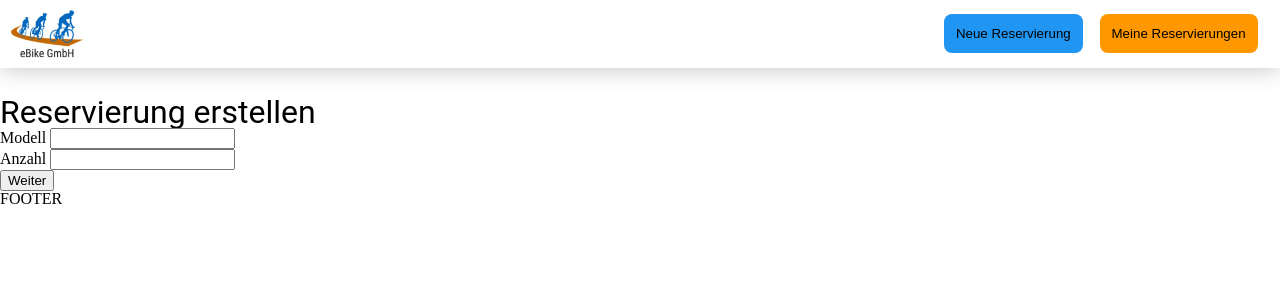
After one commit to mchlzj/TouristBikeGmbH, a PHP site: page /reservierung-erstellen.php in a window 1280 px wide. The commit adds this page. Shown: the top 300 px of the page. Run offline with PHP 8.4, Linux system fonts and the light colour scheme.

```diff
--- a/config/init.php
+++ b/config/init.php
@@ -10,5 +10,5 @@ require_once 'helpers/systemHelper.php';
 
 //Autoloader
 spl_autoload_register(function ($class_name) {
-    require_once 'lib/'.$class_name. '.php';
+    require_once 'lib/'.$class_name.'.php';
 });
--- a/css/styles.css
+++ b/css/styles.css
@@ -2,24 +2,24 @@
 Variables
  */
 :root {
-    --primaryLight: #6EC5FF;
-    --primaryDefault: #2195F2;
-    --primaryDark: #0068BF;
+  --primaryLight: #6ec5ff;
+  --primaryDefault: #2195f2;
+  --primaryDark: #0068bf;
 
-    --secondaryLight: #FFC947;
-    --secondaryDefault: #FF9800;
-    --secondaryDark: #C66900;
+  --secondaryLight: #ffc947;
+  --secondaryDefault: #ff9800;
+  --secondaryDark: #c66900;
 
-    --warningDefault: #F44330;
-    --warningDark: #B90005;
+  --warningDefault: #f44330;
+  --warningDark: #b90005;
 
-    --successDefault: #4CAF50;
-    --successDark: #087F23;
+  --successDefault: #4caf50;
+  --successDark: #087f23;
 
-    --textLight: #EEEEEE;
+  --textLight: #eeeeee;
   --textDark: #212121;
-    --textWarning: #F44330;
-    --textSuccess: #4CAF50;
+  --textWarning: #f44330;
+  --textSuccess: #4caf50;
 }
 
 /*
@@ -29,21 +29,29 @@ Fonts
   font-family: "Yanone Kaffeesatz";
   src: url("../fonts/Roboto-Regular.ttf");
 }
-h1, h2, p, a {
-    font-family: 'Roboto', sans-serif;
+h1,
+h2,
+p,
+a,
+thead,
+th,
+tr,
+th,
+td {
+  font-family: "Roboto", sans-serif;
 }
 h1 {
-    font-size:3rem;
+  font-size: 3rem;
 }
 h2 {
-    font-size:2rem;
+  font-size: 2rem;
 }
 p {
-    font-size:1rem;
+  font-size: 1rem;
 }
 a {
   text-decoration: none;
-    font-size:1rem;
+  font-size: 1rem;
   color: var(--textDark);
 }
 /*
@@ -94,7 +107,8 @@ buttons
   margin: 0.4rem;
   padding: 0.75rem;
   border-radius: 0.5rem;
-    cursor:pointer;
+  cursor: pointer;
+  border: none;
 }
 .btn-primary {
   background-color: var(--primaryDefault);
--- a/index.php
+++ b/index.php
@@ -1,11 +1,11 @@
 <?php include_once 'config/init.php'; ?>
 
 <?php
-$reservierung = new Reservierung;
+$reservierungService = new ReservierungService;
 
-$template = new Template('templates/frontpage.php');
+$template = new Template('templates/indexView.php');
 
 $template->title = 'Latest Jobs';
-$template->reservierungen = $reservierung->getAllReservierung();
+$template->reservierungen = $reservierungService->getAllReservierungen();
 
 echo $template;
--- /dev/null
+++ b/lib/ReservierungDao.php
@@ -0,0 +1,74 @@
+<?php
+    class ReservierungDao{
+        private $db;
+
+        public function __construct(){
+            $this->db = new Database;
+        }
+
+        // Get all Reservierungen
+        public function getAllReservierungen(){
+            // $this->db->query("SELECT reservierung.*, fahrrad.seriennummer, fahrradtyp.bezeichnung
+            //                     FROM reservierung
+            //                     INNER JOIN fahrrad
+            //                     ON reservierung.fahrradId = fahrrad.id
+            //                     INNER JOIN fahrradtyp
+            //                     ON fahrrad.fahrradtypId = fahrradtyp.id");
+                $this->db->query("SELECT reservierung.*, reservierungstatus.bezeichnung
+                                    FROM reservierung
+                                    INNER JOIN reservierungstatus
+                                    ON reservierung.statusId = reservierungstatus.id");
+
+            $results = $this->db->resultSet();
+
+            // $formattedResults;
+
+            // foreach($result as $results) {
+            //     $id = $result->id;
+            //     $anzahl = $result->anzahl;
+            //     $erstelldatum = date('d.m.Y', strtotime($reservierung ->erstelldatum));
+
+            //     array_push()
+
+            // }
+
+            return $results;
+        }
+
+        public function getReservierungById($reservierungId){
+            // $this->db->query("SELECT reservierung.*, fahrrad.seriennummer, fahrradtyp.bezeichnung
+            //                     FROM reservierung
+            //                     INNER JOIN fahrrad
+            //                     ON reservierung.fahrradId = fahrrad.id
+            //                     INNER JOIN fahrradtyp
+            //                     ON fahrrad.fahrradtypId = fahrradtyp.id
+            //                     WHERE reservierung.id = :reservierung_id");
+
+            $this->db->query("SELECT reservierung.*, reservierungstatus.bezeichnung
+            FROM reservierung
+            INNER JOIN reservierungstatus
+            ON reservierung.statusId = reservierungstatus.id
+            WHERE reservierung.id = :reservierung_id");
+
+            $this->db->bind(':reservierung_id', $reservierungId);
+
+            $row = $this->db->single();
+
+            return $row;
+        }
+
+        public function create($reservierung) {
+            $this->db->query("INSERT INTO reservierung(modell, anzahl)
+                                VALUES (:modell, :anzahl)");
+
+            $this->db->bind(':modell', $reservierung->getModell());
+            $this->db->bind(':anzahl', $reservierung->getAnzahl());
+
+            if($this->db->execute()){
+                return true;
+            } else {
+                return false;
+            }
+
+        }
+    }
--- /dev/null
+++ b/lib/ReservierungService.php
@@ -0,0 +1,30 @@
+<?php
+    class ReservierungService{
+        private $db;
+        private $reservierungDao;
+        private $reservierungen;
+
+        public function __construct(){
+            $this->db = new Database;
+            $this->reservierungDao = new ReservierungDao;
+            $this->reservierungen = [];
+        }
+
+        public function createReservierung($data) {
+            $reservierung = new Reservierung($data['modell'], $data['anzahl']);
+            array_push($this->reservierungen, $reservierung);
+        }
+
+        public function persistReservierungen() {
+
+            foreach($this->reservierungen as $reservierung){
+                $this->reservierungDao->create($reservierung);
+            }
+            $this->reservierungen = [];
+        }
+
+        public function getAllReservierungen(){
+            return $this->reservierungDao->getAllReservierungen();
+        }
+    }
+?>
--- /dev/null
+++ b/reservierung-erstellen.php
@@ -0,0 +1,57 @@
+<?php include_once 'config/init.php'; ?>
+
+<?php
+$reservierungService = new ReservierungService;
+
+// print_r($_SESSION);
+
+if(isset($_POST['submit'])){
+    $data = array();
+    $data['modell'] =$_POST['modell'];
+    $data['anzahl'] =$_POST['anzahl'];
+
+    $reservierungService->createReservierung($data);
+    // $reservierungService->persistReservierungen();
+    $reservierungService->persistReservierungen();
+    // if($reservierungService->persistReservierungen()){
+    //     redirect('index.php', 'Reservierung erfoglreich!', 'success');
+    // } else {
+    //     redirect('index.php', 'Ups, da ist was schif gelaufen', 'error');
+    // }
+// }
+}
+
+if(isset($_POST['weiter'])){
+    // $modelle = count($_POST['modell']);
+    // $anzahlen = count($_POST['anzahl']);
+
+    // $reservierungen = [];
+    if(isset($_SESSION['modell']) && isset($_SESSION['anzahl'])) {
+        $_SESSION['modell'] = $_POST['modell'];
+        $_SESSION['anzahl'] = $_POST['anzahl'];
+    } else {
+        session_destroy();
+        session_start();
+        $_SESSION['modell'] = $_POST['modell'];
+        $_SESSION['anzahl'] = $_POST['anzahl'];
+    }
+    // $reservierung = new Reservierung($_POST['modell'], $_POST['anzahl']);
+    // $_SESSION['reservierung1'] = serialize($reservierung);
+	    // for ($i=0; $i < $modelle; $i++) {
+        //     $reservierung = new Reservierung($_POST["modell"][$i], $_POST["anzahl"][$i]);
+        //     $_SESSION['reservierung'.$i] =$reservierung;
+        //     // $_SESSION['modell'.$i] =$_POST['modell'];
+        // }
+
+
+        // redirect('index.php', 'Reservierung erfoglreich!', 'success');
+
+    // } else {
+    //     redirect('index.php', 'Ups, da ist was schif gelaufen', 'error');
+    }
+
+$template = new Template('templates/reservierungErstellenView.php');
+
+
+echo $template;
+?>
--- a/reservierung.php
+++ b/reservierung.php
@@ -1,7 +1,7 @@
 <?php include_once 'config/init.php'; ?>
 
 <?php
-$reservierung = new Reservierung;
+$reservierung = new ReservierungDao;
 
 $template = new Template('templates/reservierung-einzeln.php');
 
--- a/templates/include/header.php
+++ b/templates/include/header.php
@@ -13,7 +13,7 @@
         <div class="appbar flex-nav">
             <img src="media/LogoEBike.JPG" class="logo"/>
             <div class="nav">
-                <a href="erstellen.php"><Button class="btn-big btn-primary">Neue Reservierung</Button></a>
+                <a href="reservierung-erstellen.php"><Button class="btn-big btn-primary">Neue Reservierung</Button></a>
                 <a href="index.php"><Button class="btn-big btn-secondary">Meine Reservierungen</Button></a>
             </div>
         </div>
--- /dev/null
+++ b/templates/reservierungErstellenView.php
@@ -0,0 +1,15 @@
+<?php include 'include/header.php';?>
+<div class="main">
+    <h2>Reservierung erstellen</h2>
+    <form method="post" action="reservierung-erstellen.php">
+        <div>
+            <label>Modell</label>
+            <input type="text" name="modell" value="<?php echo isset($_SESSION['modell']) && !empty($_SESSION['modell']) ? $_SESSION['modell']:  NULL ;?>">
+        </div>
+        <div>
+            <label>Anzahl</label>
+            <input type="text" name="anzahl" value="<?php echo isset( $_SESSION['anzahl']) && !empty($_SESSION['anzahl']) ? $_SESSION['anzahl']:  NULL ;?>">
+        </div>
+        <input type="submit" value="Weiter" name="weiter">
+</div>
+<?php include 'include/footer.php';?>
```
Also changed, not shown: other parts of css/styles.css (+78 -3 lines), erstellen.php (deleted, +0 -23 lines), lib/Reservierung.php (+64 -41 lines), templates/frontpage.php (deleted, +0 -30 lines), templates/indexView.php (added, +81 -0 lines), templates/reservierung-erstellen.php (deleted, +0 -23 lines). Lines whose indentation alone changed are shown as unchanged.
